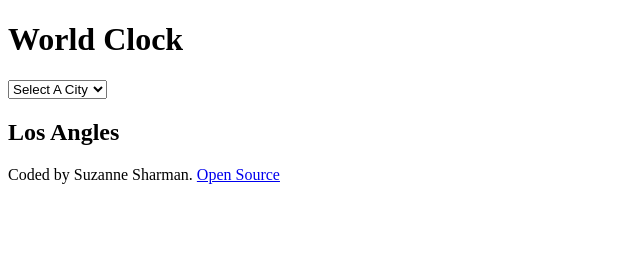
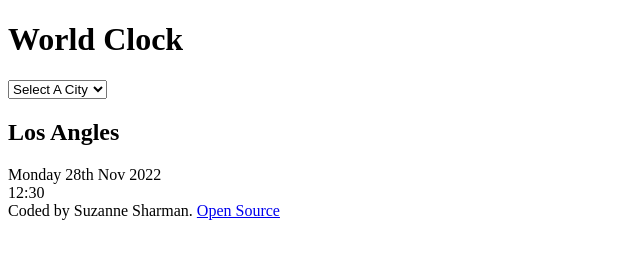
Before and after one commit to suzStar/worldClock, a plain HTML site: page index.html in a window 1280 px wide. Shown: the whole page, without its empty margins (0-640 px from the left). Drawn offline with nearby package versions, Linux system fonts and the light colour scheme.

Commit message:
HTML Placeholder text

```diff
--- a/index.html
+++ b/index.html
@@ -26,8 +26,8 @@
 
         <div class="city">
             <h2>Los Angles</h2>
-            <div class="date"></div>
-            <div class="time"></div>
+            <div class="date">Monday 28th Nov 2022</div>
+            <div class="time">12:30 </div>
         </div>
     </div>
     <footer>
```
